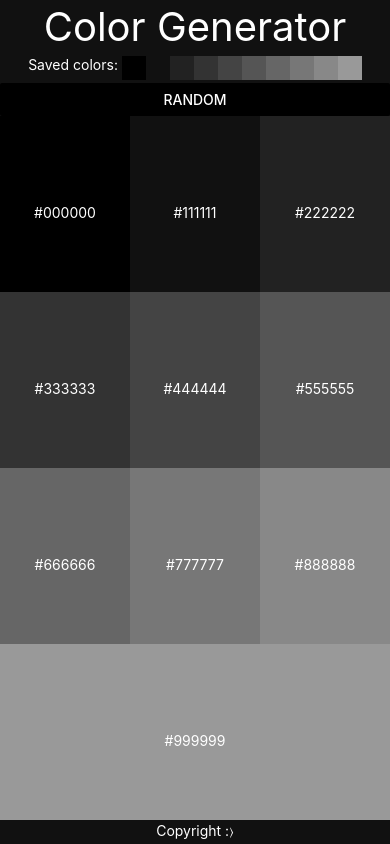
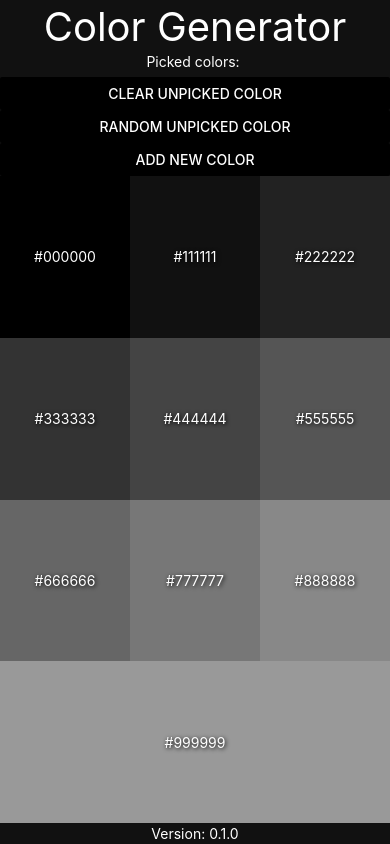
Before and after one commit to avt1745zet/color-generator-online, a React Native app: screen / in a window 390 px wide. Built offline with nearby package versions, Linux system fonts and the light colour scheme.

Commit message:
Implement pick color feature

```diff
--- a/App.tsx
+++ b/App.tsx
@@ -1,13 +1,14 @@
 import { StatusBar } from 'expo-status-bar';
 import { StyleSheet, Text, View } from 'react-native';
 import ColorGenerator from './components/ColorGenerator';
+import packageJson from './package.json';
 
 export default function App() {
   return (
     <View style={styles.container}>
       <Text style={styles.title}>Color Generator</Text>
       <ColorGenerator></ColorGenerator>
-      <Text style={styles.footer}>Copyright :&#9002;</Text>
+      <Text style={styles.footer}>Version: {packageJson.version}</Text>
       <StatusBar style="auto" />
     </View>
   );
--- a/components/ColorGenerator.tsx
+++ b/components/ColorGenerator.tsx
@@ -1,65 +1,116 @@
-import { FC, Fragment } from "react";
-import { Button, Text, View } from "react-native";
+import { FC, Fragment, ReactElement, useState } from 'react';
+import { Button, StyleSheet, Text, TouchableOpacity, View } from 'react-native';
 
 const DEFAULT_COLORS: Array<string> = [
-    '#000000','#111111','#222222','#333333','#444444','#555555','#666666','#777777','#888888','#999999'
+    '#000000', '#111111', '#222222', '#333333', '#444444', '#555555', '#666666', '#777777', '#888888', '#999999'
 ]
 
 const ColorGenerator: FC = () => {
+    const [colors, setColors] = useState(DEFAULT_COLORS.map(color => {
+        return {
+            color: color,
+            picked: false
+        }
+    }));
+    const [pickedColors, setPickedColors] = useState(new Array<string>());
+    const updatePickedColors = (newColor: Array<IColorBlockStatu>) => {
+        const newPickedColors: Array<string> = Array<string>();
+        newColor.forEach(color => {
+            if (color.picked) {
+                newPickedColors.push(color.color);
+            }
+        });
+        setPickedColors(newPickedColors);
+    }
     return (
         <Fragment>
-            <View style={{ justifyContent: 'center', flexWrap: 'wrap', flexDirection: "row", padding: 3 }}>
-                <Text style={{ color: '#ffffff' }}>Saved colors: </Text>
-                <View style={{ backgroundColor: '#000000', width: 24, height: 24 }}>  </View>
-                <View style={{ backgroundColor: '#111111', width: 24, height: 24 }}>  </View>
-                <View style={{ backgroundColor: '#222222', width: 24, height: 24 }}>  </View>
-                <View style={{ backgroundColor: '#333333', width: 24, height: 24 }}>  </View>
-                <View style={{ backgroundColor: '#444444', width: 24, height: 24 }}>  </View>
-                <View style={{ backgroundColor: '#555555', width: 24, height: 24 }}>  </View>
-                <View style={{ backgroundColor: '#666666', width: 24, height: 24 }}>  </View>
-                <View style={{ backgroundColor: '#777777', width: 24, height: 24 }}>  </View>
-                <View style={{ backgroundColor: '#888888', width: 24, height: 24 }}>  </View>
-                <View style={{ backgroundColor: '#999999', width: 24, height: 24 }}>  </View>
-            </View>
-            <View>
-                <Button title="Random" color='black' onPress={() => window.alert('Hi')}></Button>
-            </View>
-            <View style={{ flex: 1, flexWrap: 'wrap', flexDirection: "row", }}>
-                <View style={{ backgroundColor: '#000000', flex: 1, minWidth: 128, minHeight: 128 }}>
-                    <Text style={{ color: '#ffffff', position: 'absolute', top: '50%', width: '100%', textAlign: 'center' }}>#000000</Text>
+            <PickedColorView colors={pickedColors}></PickedColorView>
+            <View style={{ flexDirection: 'row', justifyContent: 'center', flexWrap: 'wrap' }}>
+                <View style={{ flex: 1, minWidth: 300 }}>
+                    <Button title='Clear unpicked color' color='black' onPress={() => {
+                        const newColor: Array<IColorBlockStatu> = new Array<IColorBlockStatu>(...colors);
+                        for (let i: number = newColor.length - 1; i >= 0 && newColor.length > 1; i--) {
+                            if (newColor[i].picked === false) {
+                                newColor.splice(i, 1);
+                            }
+                        }
+                        setColors(newColor);
+                    }} />
                 </View>
-                <View style={{ backgroundColor: '#111111', flex: 1, minWidth: 128, minHeight: 128 }}>
-                    <Text style={{ color: '#ffffff', position: 'absolute', top: '50%', width: '100%', textAlign: 'center' }}>#111111</Text>
+                <View style={{ flex: 1, minWidth: 300 }}>
+                    <Button title='Random unpicked color' color='black' onPress={() => {
+                        const newColor: Array<IColorBlockStatu> = new Array<IColorBlockStatu>(...colors);
+                        newColor.forEach((colorStatu, index, array) => {
+                            if (!colorStatu.picked) {
+                                array[index].color = getRandomColor();
+                            }
+                        })
+                        setColors(newColor);
+                    }} />
                 </View>
-                <View style={{ backgroundColor: '#222222', flex: 1, minWidth: 128, minHeight: 128 }}>
-                    <Text style={{ color: '#ffffff', position: 'absolute', top: '50%', width: '100%', textAlign: 'center' }}>#222222</Text>
-                </View>
-                <View style={{ backgroundColor: '#333333', flex: 1, minWidth: 128, minHeight: 128 }}>
-                    <Text style={{ color: '#ffffff', position: 'absolute', top: '50%', width: '100%', textAlign: 'center' }}>#333333</Text>
-                </View>
-                <View style={{ backgroundColor: '#444444', flex: 1, minWidth: 128, minHeight: 128 }}>
-                    <Text style={{ color: '#ffffff', position: 'absolute', top: '50%', width: '100%', textAlign: 'center' }}>#444444</Text>
-                </View>
-                <View style={{ backgroundColor: '#555555', flex: 1, minWidth: 128, minHeight: 128 }}>
-                    <Text style={{ color: '#ffffff', position: 'absolute', top: '50%', width: '100%', textAlign: 'center' }}>#555555</Text>
-                </View>
-                <View style={{ backgroundColor: '#666666', flex: 1, minWidth: 128, minHeight: 128 }}>
-                    <Text style={{ color: '#ffffff', position: 'absolute', top: '50%', width: '100%', textAlign: 'center' }}>#666666</Text>
-                </View>
-                <View style={{ backgroundColor: '#777777', flex: 1, minWidth: 128, minHeight: 128 }}>
-                    <Text style={{ color: '#ffffff', position: 'absolute', top: '50%', width: '100%', textAlign: 'center' }}>#777777</Text>
-                </View>
-                <View style={{ backgroundColor: '#888888', flex: 1, minWidth: 128, minHeight: 128 }}>
-                    <Text style={{ color: '#ffffff', position: 'absolute', top: '50%', width: '100%', textAlign: 'center' }}>#888888</Text>
-                </View>
-                <View style={{ backgroundColor: '#999999', flex: 1, minWidth: 128, minHeight: 128 }}>
-                    <Text style={{ color: '#ffffff', position: 'absolute', top: '50%', width: '100%', textAlign: 'center' }}>#999999</Text>
+                <View style={{ flex: 1, minWidth: 300 }}>
+                    <Button title='Add new color' color='black' onPress={() => {
+                        const newColor: Array<IColorBlockStatu> = new Array<IColorBlockStatu>(...colors);
+                        newColor.push({
+                            color: getRandomColor(),
+                            picked: false
+                        });
+                        setColors(newColor);
+                    }} />
                 </View>
             </View>
+            <CandidateColorView colorStatus={colors} onColorPressed={(index) => {
+                const newColor: Array<IColorBlockStatu> = new Array<IColorBlockStatu>(...colors);
+                newColor[index].picked = !newColor[index].picked;
+                setColors(newColor);
+                updatePickedColors(newColor);
+            }}></CandidateColorView>
         </Fragment>
     );
 }
 export default ColorGenerator;
+
+interface IColorBlockStatu {
+    color: string;
+    picked: boolean;
+}
+
+interface ICandidateColorViewProp {
+    colorStatus: Array<IColorBlockStatu>;
+    onColorPressed(index: number): void;
+}
+
+const CandidateColorView: FC<ICandidateColorViewProp> = (props) => {
+    const { colorStatus, onColorPressed } = props;
+    const candidateColorList: Array<ReactElement> = colorStatus.map((colorStatu, index) => (
+        <TouchableOpacity onPress={() => onColorPressed(index)} style={{ backgroundColor: colorStatu.color, flex: 1, minWidth: 128, minHeight: 128, justifyContent: 'center', alignContent: 'center' }}>
+            <Text style={styles.colorCodeText}>{colorStatu.color}</Text>
+            <Text style={styles.pickedText}>{colorStatu.picked ? 'Picked!' : ''}</Text>
+        </TouchableOpacity>
+    ));
+    return (
+        <View style={{ flex: 1, flexWrap: 'wrap', flexDirection: 'row', }}>
+            {candidateColorList}
+        </View>
+    );
+}
+
+interface IPickedColorViewProp {
+    colors: Array<string>;
+}
+
+const PickedColorView: FC<IPickedColorViewProp> = (props) => {
+    const { colors } = props;
+    const pickedColorList: Array<ReactElement> = colors.map(color => (
+        <View style={{ backgroundColor: color, width: 24, height: 24 }}>  </View>
+    ));
+    return (
+        <View style={{ justifyContent: 'center', flexWrap: 'wrap', flexDirection: 'row', minHeight: 24 }}>
+            <Text style={{ color: '#ffffff' }}>Picked colors: </Text>
+            {pickedColorList}
+        </View>
+    );
+}
 
 function getRandomColor(): string {
     let result: string = '#';
@@ -75,3 +126,22 @@ function getRandomColor(): string {
 function decimalToHexadecimal(value: number): string {
     return parseInt(value.toString()).toString(16);
 }
+
+const styles = StyleSheet.create({
+    colorCodeText: {
+        color: '#ffffff',
+        textAlign: 'center',
+        textShadowColor: 'black',
+        textShadowOffset: { width: 1, height: 1 },
+        textShadowRadius: 4
+    },
+    pickedText: {
+        fontSize: 24,
+        fontWeight: 'bold',
+        textAlign: 'center',
+        textShadowColor: 'black',
+        textShadowOffset: { width: 3, height: 3 },
+        textShadowRadius: 4,
+        color: '#ffffff'
+    },
+});
--- a/package.json
+++ b/package.json
@@ -1,6 +1,6 @@
 {
   "name": "color-generator-online",
-  "version": "1.0.0",
+  "version": "0.1.0",
   "main": "node_modules/expo/AppEntry.js",
   "homepage": "https://avt1745zet.github.io/todo-list",
   "scripts": {
```
